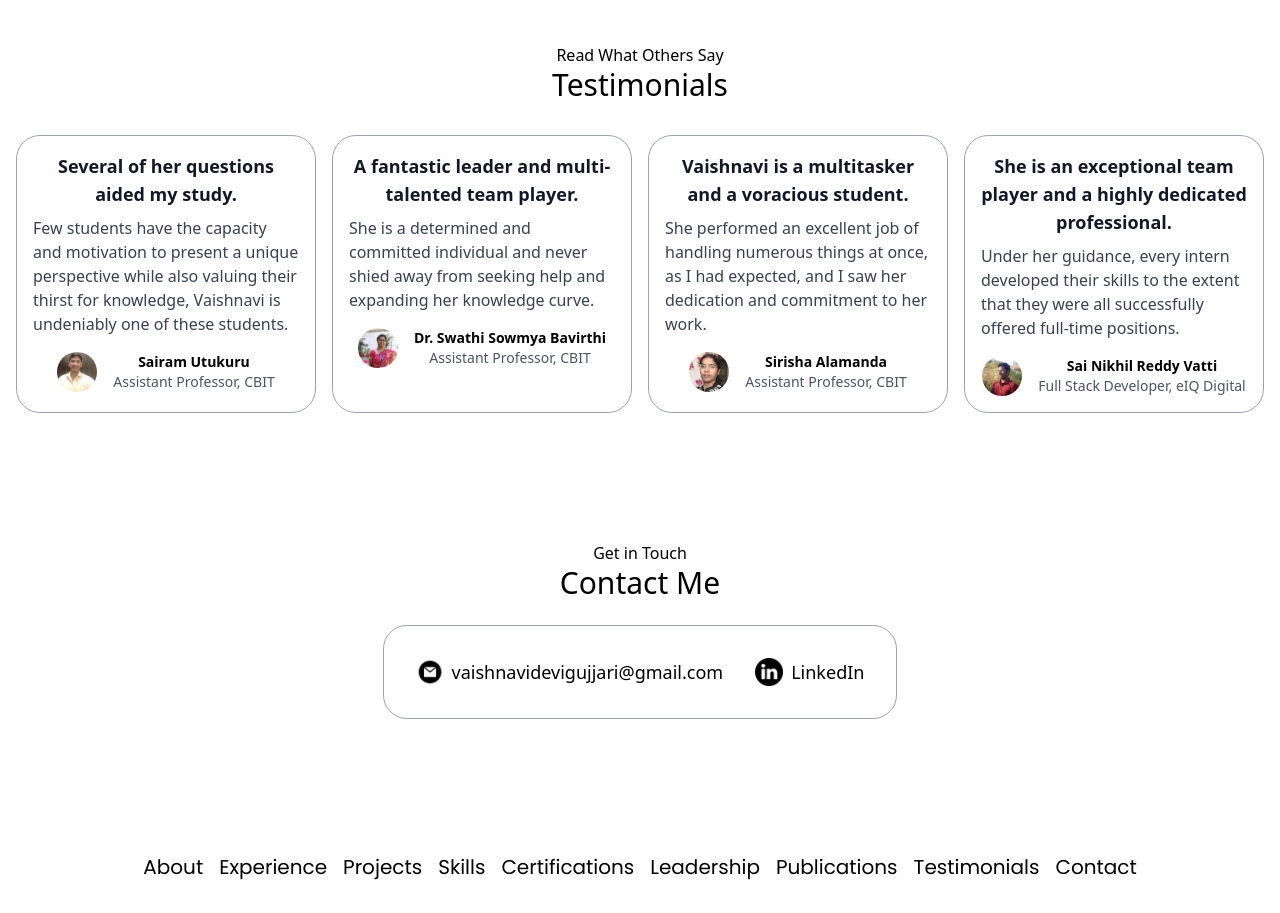
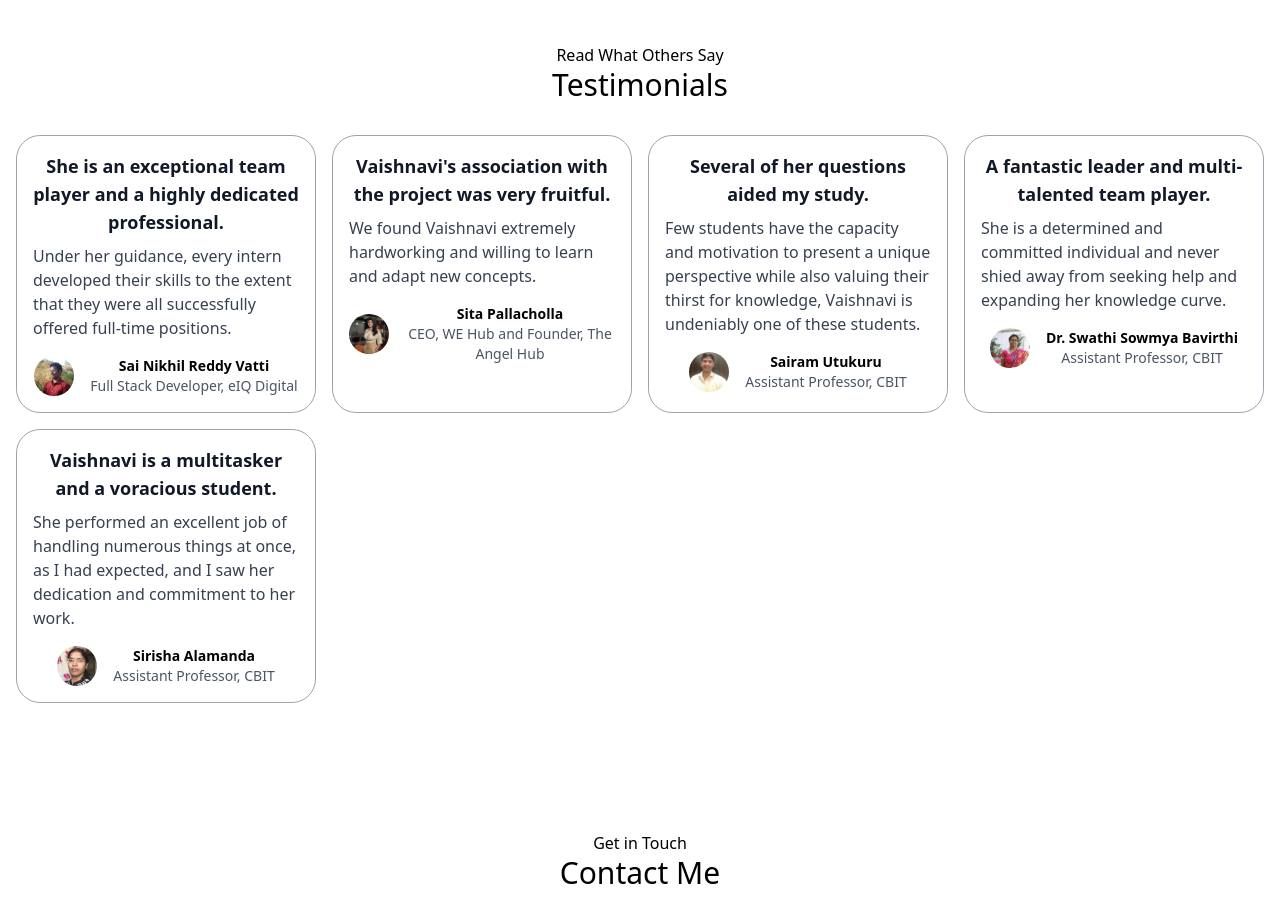
Before and after one commit to vaishnavigujjari/new-portfolio-react-js, a React (Create React App) app: page / in a window 1280 px wide. Shown: the part 5120-6033 px from the top of the page. Built offline with nearby package versions, Linux system fonts and the light colour scheme.

Commit message:
added testimonial

```diff
--- a/src/components/Testimonials/Testimonials.jsx
+++ b/src/components/Testimonials/Testimonials.jsx
@@ -3,9 +3,28 @@ import Sairam from "../../assets/testimonials/sairam.jpeg";
 import Sirisha from "../../assets/testimonials/sirisha.jpeg";
 import Swathi from "../../assets/testimonials/swathi.jpeg";
 import Nikhil from "../../assets/testimonials/nikhil.jpeg";
+import Sita from "../../assets/testimonials/sita.jpeg";
 
 const Testimonials = () => {
   const items = [
+    {
+      name: "Sai Nikhil Reddy Vatti",
+      imgSrc: Nikhil,
+      desc: "Under her guidance, every intern developed their skills to the extent that they were all successfully offered full-time positions.",
+      designation: "Full Stack Developer, eIQ Digital",
+      color: "bg-pink-100",
+      title:
+        "She is an exceptional team player and a highly dedicated professional.",
+    },
+    {
+      name: "Sita Pallacholla",
+      imgSrc: Sita,
+      desc: "We found Vaishnavi extremely hardworking and willing to learn and adapt new concepts.",
+      designation: "CEO, WE Hub and Founder, The Angel Hub",
+      color: "bg-pink-100",
+      title:
+        "Vaishnavi's association with the project was very fruitful.",
+    },
     {
       name: "Sairam Utukuru",
       imgSrc: Sairam,
@@ -29,15 +48,6 @@ const Testimonials = () => {
       designation: "Assistant Professor, CBIT",
       color: "bg-fuchsia-100",
       title: "Vaishnavi is a multitasker and a voracious student.",
-    },
-    {
-      name: "Sai Nikhil Reddy Vatti",
-      imgSrc: Nikhil,
-      desc: "Under her guidance, every intern developed their skills to the extent that they were all successfully offered full-time positions.",
-      designation: "Full Stack Developer, eIQ Digital",
-      color: "bg-pink-100",
-      title:
-        "She is an exceptional team player and a highly dedicated professional.",
     },
   ];
 
```
Also changed, not shown: src/assets/testimonials/sita.jpeg (added).
